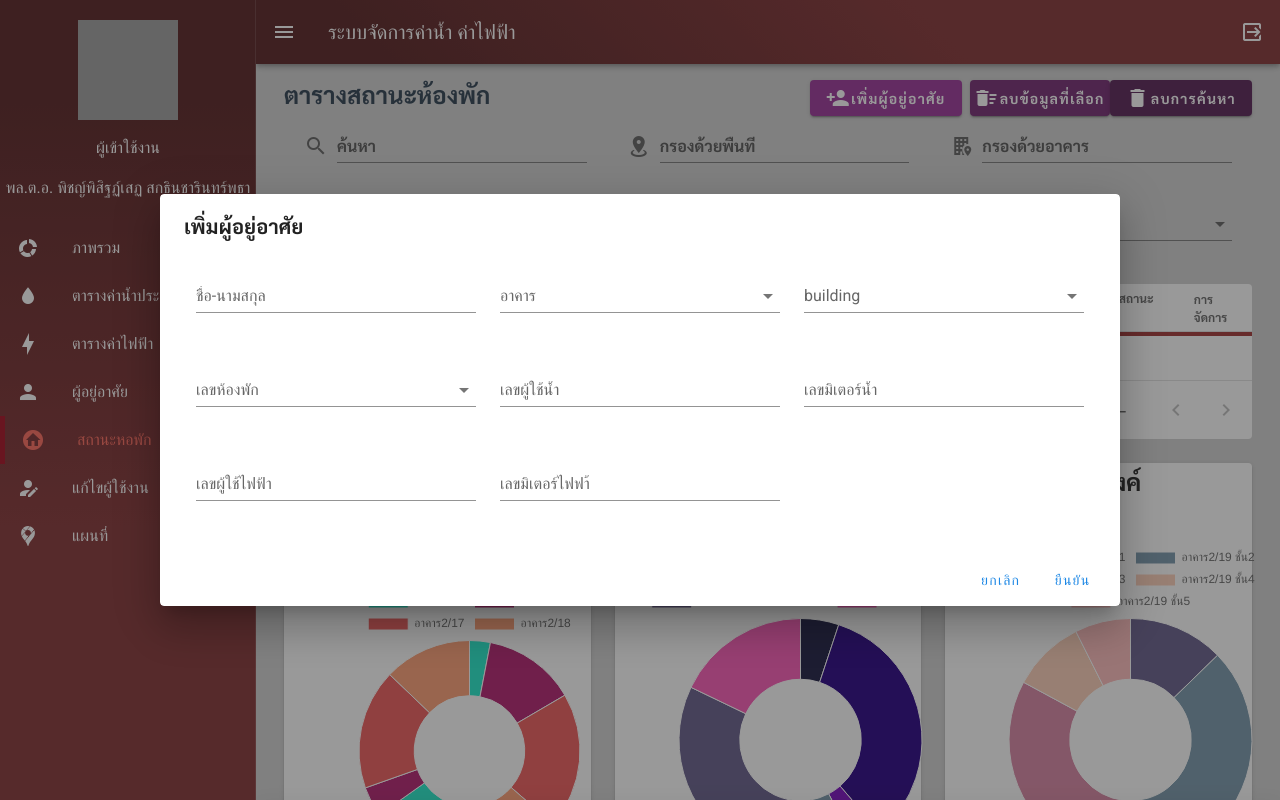
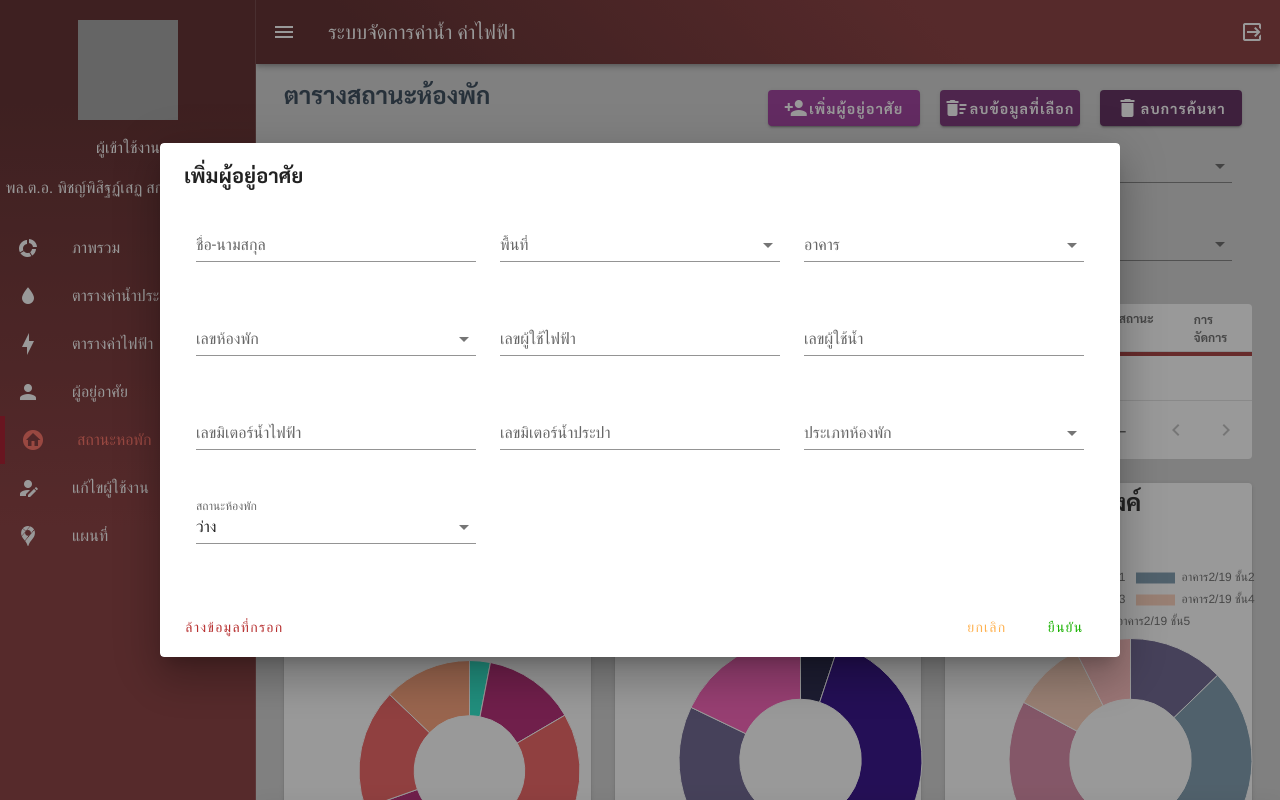
Before and after one commit to eznos/BMS-Back-Office-UI, a Vue app: page /building in a window 1280 px wide. Both pictures are taken after a click on the button "เพิ่มผู้อยู่อาศัย". Shown: the top 800 px of the page. Built offline with nearby package versions, Linux system fonts and the light colour scheme; grey boxes are pictures that could not be loaded.

Commit message:
- feat(✨): crate new zone, building and status filter

```diff
--- a/src/views/table/Building.vue
+++ b/src/views/table/Building.vue
@@ -14,7 +14,12 @@
           <!-- add user -->
           <v-dialog v-model="dialog" persistent max-width="75%">
             <template v-slot:activator="{ on: attrs }">
-              <v-btn color="#9B3499" dark v-on="{ ...attrs }" class="">
+              <v-btn
+                color="#9B3499"
+                dark
+                v-on="{ ...attrs }"
+                class="button-filter"
+              >
                 <v-icon> mdi-account-plus </v-icon>
                 เพิ่มผู้อยู่อาศัย
               </v-btn>
@@ -27,31 +32,36 @@
               </v-card-title>
               <v-card-text>
                 <v-container>
+                  <v-form ref="form" v-model="valid" lazy-validation>
                     <v-row>
+                      <!-- name -->
                       <v-col cols="12" sm="6" md="4">
                         <v-text-field
                           v-model="editedItem.name"
                           label="ชื่อ-นามสกุล"
                         ></v-text-field>
                       </v-col>
+                      <!-- zone -->
                       <v-col cols="12" sm="6" md="4">
                         <v-autocomplete
                           v-model="editedItem.zone"
                           :items="zones"
+                          label="พื้นที่"
+                          clearable
+                        >
+                        </v-autocomplete>
+                      </v-col>
+                      <!-- building -->
+                      <v-col cols="12" sm="6" md="4">
+                        <v-autocomplete
+                          v-model="editedItem.building"
+                          :items="buildings"
                           label="อาคาร"
                           clearable
                         >
                         </v-autocomplete>
                       </v-col>
-                    <v-col cols="12" sm="6" md="4">
-                      <v-autocomplete
-                        v-model="editedItem.building"
-                        :items="buildings"
-                        label="building"
-                        clearable
-                      >
-                      </v-autocomplete>
-                    </v-col>
+                      <!-- room -->
                       <v-col cols="12" sm="6" md="4">
                         <v-autocomplete
                           v-model="editedItem.room"
@@ -61,39 +71,85 @@
                         >
                         </v-autocomplete>
                       </v-col>
+                      <!-- electric_no -->
+                      <v-col cols="12" sm="6" md="4">
+                        <v-text-field
+                          v-model="editedItem.electric_no"
+                          label="เลขผู้ใช้ไฟฟ้า"
+                          @keypress="isNumber($event)"
+                          clearable
+                        ></v-text-field>
+                      </v-col>
+                      <!-- water_no -->
                       <v-col cols="12" sm="6" md="4">
                         <v-text-field
                           v-model="editedItem.water_no"
                           label="เลขผู้ใช้น้ำ"
+                          @keypress="isNumber($event)"
+                          clearable
                         ></v-text-field>
                       </v-col>
+                      <!-- electric_meter_no -->
+                      <v-col cols="12" sm="6" md="4">
+                        <v-text-field
+                          v-model="editedItem.electric_meter_no"
+                          label="เลขมิเตอร์น้ำไฟฟ้า"
+                          @keypress="isNumber($event)"
+                          clearable
+                        ></v-text-field>
+                      </v-col>
+                      <!-- water_meter_no -->
                       <v-col cols="12" sm="6" md="4">
                         <v-text-field
                           v-model="editedItem.water_meter_no"
-                        label="เลขมิเตอร์น้ำ"
+                          label="เลขมิเตอร์น้ำประปา"
+                          @keypress="isNumber($event)"
+                          clearable
                         ></v-text-field>
                       </v-col>
+                      <!-- type -->
                       <v-col cols="12" sm="6" md="4">
-                      <v-text-field
-                        v-model="editedItem.electric_no"
-                        label="เลขผู้ใช้ไฟฟ้า"
-                      ></v-text-field>
+                        <v-select
+                          v-model="editedItem.type"
+                          :items="types"
+                          label="ประเภทห้องพัก"
+                          clearable
+                        >
+                        </v-select>
                       </v-col>
+                      <!-- status -->
                       <v-col cols="12" sm="6" md="4">
-                      <v-text-field
-                        v-model="editedItem.electric_meter_no"
-                        label="เลขมิเตอร์ไฟฟา้"
-                      ></v-text-field>
+                        <v-select
+                          v-model="editedItem.status"
+                          :items="status"
+                          label="สถานะห้องพัก"
+                          clearable
+                        >
+                        </v-select>
                       </v-col>
                     </v-row>
+                  </v-form>
                 </v-container>
               </v-card-text>
               <v-card-actions>
+                <v-btn large color="error" text @click="clearForm">
+                  ล้างข้อมูลที่กรอก
+                </v-btn>
                 <v-spacer></v-spacer>
-                <v-btn color="blue darken-1" text @click="close">
+                <v-form ref="form" v-model="valid" lazy-validation>
+                  <v-btn large color="warning" text @click="close">
                     ยกเลิก
                   </v-btn>
-                <v-btn color="blue darken-1" text @click="save"> ยืนยัน </v-btn>
+                  <v-btn
+                    large
+                    color="agree"
+                    :disabled="!valid"
+                    text
+                    @click="save"
+                  >
+                    ยืนยัน
+                  </v-btn>
+                </v-form>
               </v-card-actions>
             </v-card>
           </v-dialog>
@@ -122,14 +178,20 @@
             width="140"
             v-bind="attrs"
             v-on="on"
-            @click="clear"
-            class="ml-2"
+            class="button-filter"
           >
             <v-icon>mdi-delete-sweep</v-icon>
             ลบข้อมูลที่เลือก
           </v-btn>
           <!-- clear search -->
-          <v-btn dark color="#561F55" v-bind="attrs" v-on="on" @click="clear">
+          <v-btn
+            dark
+            class="button-filter"
+            color="#561F55"
+            v-bind="attrs"
+            v-on="on"
+            @click="clear"
+          >
             <v-icon>mdi-delete</v-icon>
             ลบการค้นหา
           </v-btn>
@@ -147,26 +209,32 @@
           class="filter"
         ></v-text-field>
         <!-- Filter for  zone-->
-        <v-text-field
+        <v-select
           v-model="zoneFilterValue"
           prepend-icon="mdi-map-marker-radius"
           type="text"
           label="กรองด้วยพื้นที่"
           clearable
           class="filter"
-        ></v-text-field>
+          :items="zones"
+        >
+        </v-select>
+
         <!-- search by building -->
-        <v-text-field
-          v-model="zoneFilterValue"
+        <v-select
+          v-model="buildFilterValue"
           prepend-icon="mdi-office-building-marker"
           type="text"
           label="กรองด้วยอาคาร"
           clearable
           class="filter"
-        ></v-text-field>
+          :items="buildings"
+        >
+        </v-select>
+
         <!-- search by status -->
         <v-select
-          v-model="statusFilter"
+          v-model="statusFilterValue"
           prepend-icon="mdi-list-status"
           label="กรองด้วยสถานะ"
           :items="status"
@@ -423,13 +491,20 @@ export default {
   },
   data: () => ({
     el: "#app",
-    valid: false,
+    valid: true,
     modal: false,
     dialog: false,
     menu: false,
+    name: null,
     zone: null,
     building: null,
     room: null,
+    electric_no: null,
+    water_no: null,
+    electric_meter_no: null,
+    water_meter_no: null,
+    type: null,
+    status: null,
     zonesBuildings: {
       เขตส่วนกลาง: ["2/11", "2/12"],
       เขตสุระ: ["21/120"],
@@ -493,7 +568,7 @@ export default {
       "21/120": ["101", "120", "130"],
       "21/123": ["110", "102", "103"],
     },
-
+    types: ["ห้องโสด", "ห้องครอบครัว 1", "ห้องครอบครัว 2"],
     status: ["ว่าง", "ไม่ว่าง"],
     search: "",
     direction: "bottom",
@@ -501,6 +576,8 @@ export default {
     // Filter models.
     NamefilterValue: "",
     zoneFilterValue: "",
+    statusFilterValue: "",
+    buildFilterValue: null,
     building: [],
     editedIndex: -1,
     editedItem: {
@@ -535,12 +612,12 @@ export default {
         {
           text: "พื้นที่",
           value: "zone",
-          filter: this.roomFilter,
+          filter: this.zoneFilter,
         },
         {
           text: "อาคาร",
           value: "building",
-          // filter: this.roomFilter,
+          filter: this.buildingFilter,
         },
         {
           text: "เลขห้องพัก",
@@ -549,32 +626,27 @@ export default {
         {
           text: "เลขผู้ใช้ไฟฟ้า",
           value: "electric_no",
-          // filter: this.roomFilter,
         },
         {
           text: "เลขผู้ใช้น้ำ",
           value: "water_no",
-          // filter: this.roomFilter,
         },
         {
           text: "เลขมิเตอร์ไฟฟ้า",
           value: "electric_meter_no",
-          // filter: this.roomFilter,
         },
         {
           text: "เลขมิเตอร์น้ำประปา",
           value: "water_meter_no",
-          // filter: this.roomFilter,
         },
         {
           text: "ประเภทห้องพัก",
-          value: "room_type",
-          // filter: this.roomFilter,
+          value: "type",
         },
         {
           text: "สถานะ",
           value: "status",
-          filter: this.stateFilter,
+          filter: this.statusFilter,
         },
         {
           text: "การจัดการ",
@@ -588,6 +660,11 @@ export default {
       return Object.keys(this.zonesBuildings);
     },
     buildings() {
+      // autocomplete in filter
+      if (this.zoneFilterValue) {
+        return this.zonesBuildings[this.zoneFilterValue];
+      }
+      // autocomplete in form
       if (!this.editedItem.zone) {
         return "ไม่มีข้อมูล";
       } else {
@@ -611,6 +688,7 @@ export default {
     },
   },
   methods: {
+
     /**
      * Filter for dessert names column.
      * @param value Value to be tested.
@@ -625,12 +703,25 @@ export default {
       // partially contains the searched word.
       return value.toLowerCase().includes(this.NamefilterValue.toLowerCase());
     },
-    roomFilter(value) {
+    zoneFilter(value) {
       if (!this.zoneFilterValue) {
         return true;
       }
       return value === this.zoneFilterValue;
     },
+    buildingFilter(value) {
+      if (!this.buildFilterValue) {
+        return true;
+      }
+      return value === this.buildFilterValue;
+    },
+    statusFilter(value) {
+      if (!this.statusFilterValue) {
+        return true;
+      }
+      return value === this.statusFilterValue;
+    },
+
     /**
      * Filter for เลขห้องพัก column.
      * @param value Value to be tested.
@@ -664,6 +755,7 @@ export default {
         this.editedIndex = -1;
       });
     },
+    // save form
     save() {
       if (this.editedIndex > -1) {
         Object.assign(this.building[this.editedIndex], this.editedItem);
@@ -671,22 +763,14 @@ export default {
         this.building.push(this.editedItem);
       }
       this.close();
-    },
-    savea() {
-      if (this.editedIndex > -1) {
-        Object.assign(this.building[this.editedIndex], this.editedItem);
-      } else {
-        this.building.push(this.editedItem);
-      }
-      this.close();
+
     },
     clear() {
-      (this.NamefilterValue = ""),
-        (this.zoneFilterValue = ""),
-        (this.dateFilterValue = "");
-      this.date = "";
-      this.search = "";
-      this.statusFilter = null;
+      (this.NamefilterValue = null),
+        (this.zoneFilterValue = null),
+        (this.statusFilterValue = null),
+        (this.buildFilterValue = null),
+        (this.search = null);
     },
     filterOnlyCapsText(value, search) {
       return (
@@ -699,6 +783,25 @@ export default {
     getRandomInt() {
       return Math.floor(Math.random() * (5000 - 5 + 1)) + 5;
     },
+    // number only in text field
+    isNumber: function (evt) {
+      evt = evt ? evt : window.event;
+      var charCode = evt.which ? evt.which : evt.keyCode;
+      if (
+        charCode > 31 &&
+        (charCode < 48 || charCode > 57) &&
+        charCode !== 46
+      ) {
+        evt.preventDefault();
+      } else {
+        return true;
+      }
+    },
+    // clear form add user
+    clearForm() {
+      this.$refs.form.reset();
+    },
+    // validate form
   },
 };
 </script>
@@ -743,6 +846,9 @@ export default {
   margin-left: 10px;
   margin-right: 10px;
 }
+.button-filter {
+  margin: 10px;
+}
 
 .backgroundchart {
   background-image: linear-gradient(135deg, #ed6ea0 20%, #ec8c69 90%);
```
Lines whose indentation alone changed are shown as unchanged.
